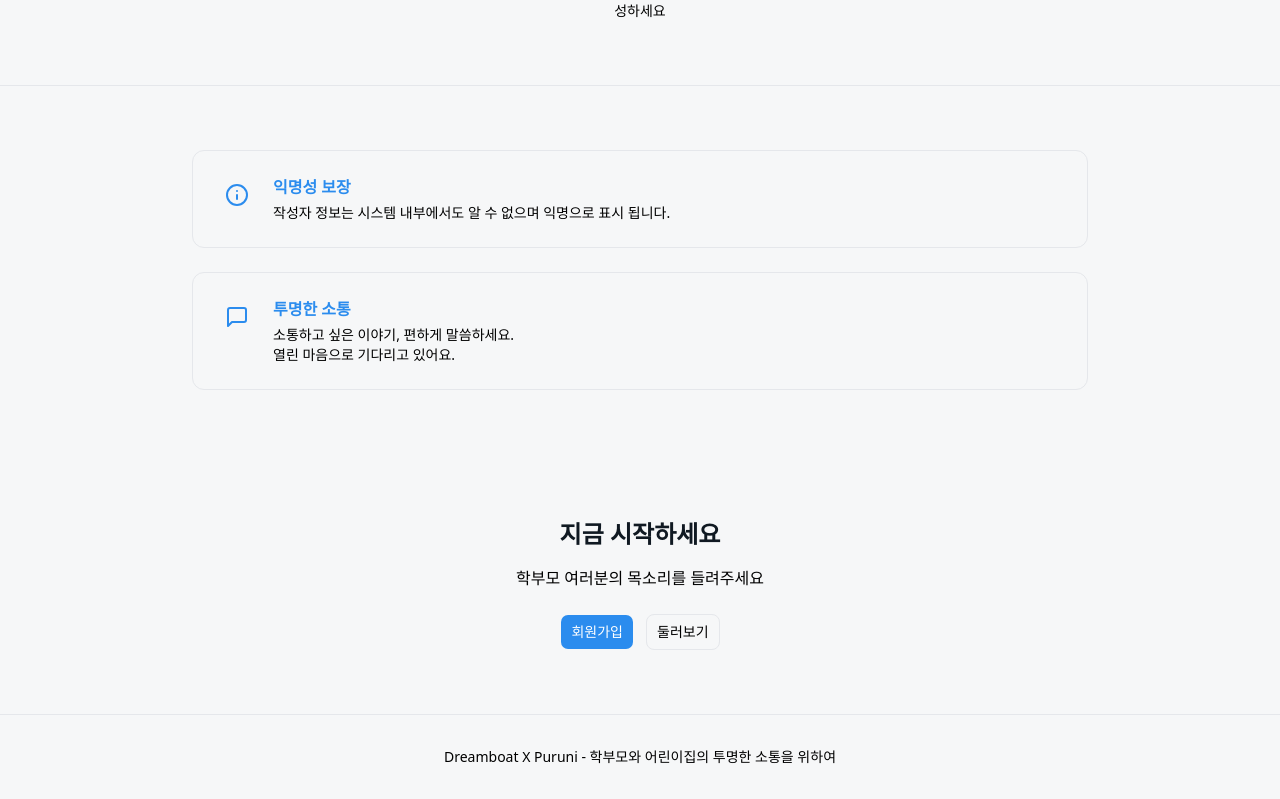
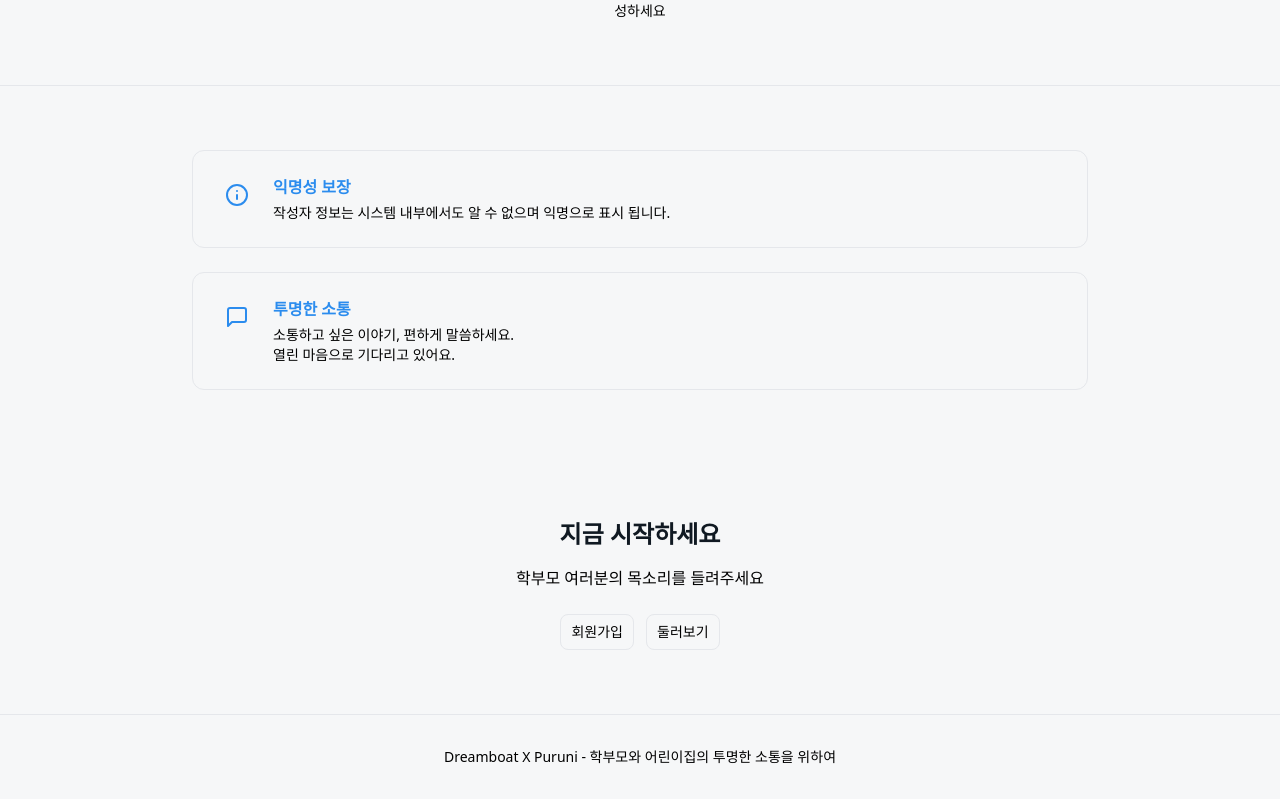
Before and after one commit to lunaticfancy/dreamboat-petition, a Next.js app: page / in a window 1280 px wide. Shown: the part 777-1576 px from the top of the page. Built offline with nearby package versions, Linux system fonts and the light colour scheme; no server answers.

Commit message:
Remove background color from signup button on landing page

```diff
--- a/src/app/page.tsx
+++ b/src/app/page.tsx
@@ -251,7 +251,9 @@ export default async function Home() {
           </p>
           <div className="flex flex-col sm:flex-row gap-3 justify-center">
             <Link href="/auth/signup">
-              <Button size="lg">회원가입</Button>
+              <Button size="lg" variant="outline">
+                회원가입
+              </Button>
             </Link>
             <Link href="/petitions">
               <Button size="lg" variant="outline">
```
